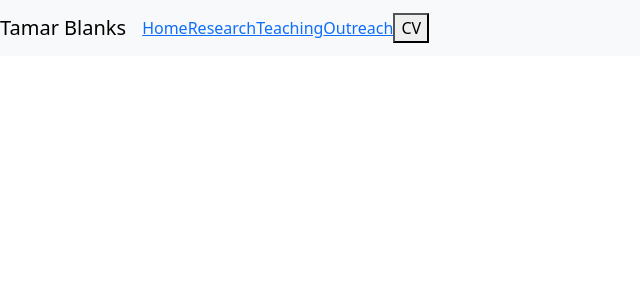
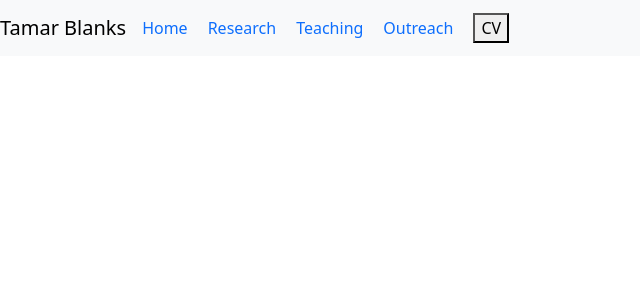
Before and after one commit to AvivaRubenstein/Tamar-Blanks, a React (Create React App) app: page /tamar-blanks/Teaching in a window 1280 px wide. Shown: the top 300 px of the page, without its empty margins (0-640 px from the left). Built offline with nearby package versions, Linux system fonts and the light colour scheme.

Commit message:
styling navbar, including style changes for mobile vs desktop responsiveness

```diff
--- /dev/null
+++ b/src/Assets/styles/header.css
@@ -0,0 +1,25 @@
+/* Formatting for non-desktop sizing*/
+header.navbar {
+    display: flex;
+    flex-wrap: wrap;
+    align-items: center;
+}
+
+/* Formatting for desktop size screen */
+@media (min-width: 992px) {
+    .navbar-expand-lg {
+        display: flex;
+        flex-wrap: nowrap; /* Prevent items from wrapping */
+        justify-content: space-between; /* Spread items out */
+        align-items: center;
+    }
+
+    /* Adjust spacing between navbar items  */
+    .navbar-expand-lg .navbar-item {
+        margin-right: 20px; /* Increase the margin between items */
+    }
+}
+
+.navbar-item {
+    text-decoration: none;
+}
--- a/src/components/Header.js
+++ b/src/components/Header.js
@@ -1,15 +1,16 @@
 import React from 'react';
 import {Link} from 'react-router-dom';
+require('../Assets/styles/header.css');
 
 export default function Header(){
     return (
         <header className="navbar navbar-expand-lg navbar-light bg-light">
             <div className="navbar-brand">Tamar Blanks</div>
-            <Link className="navLink" to="/"> Home </Link>
-            <Link className="navLink" to='/Research'> Research </Link>
-            <Link className="navLink" to='/Teaching'> Teaching </Link>
-            <Link className="navLink" to='/Outreach'> Outreach </Link>
-            <button>CV</button>
+            <Link className="navLink navbar-item" to="/"> Home </Link>
+            <Link className="navLink navbar-item" to='/Research'> Research </Link>
+            <Link className="navLink navbar-item" to='/Teaching'> Teaching </Link>
+            <Link className="navLink navbar-item" to='/Outreach'> Outreach </Link>
+            <button id="cv-button" className="navbar-item">CV</button>
             {/* button for CV download here */}
         </header>
     )
```
